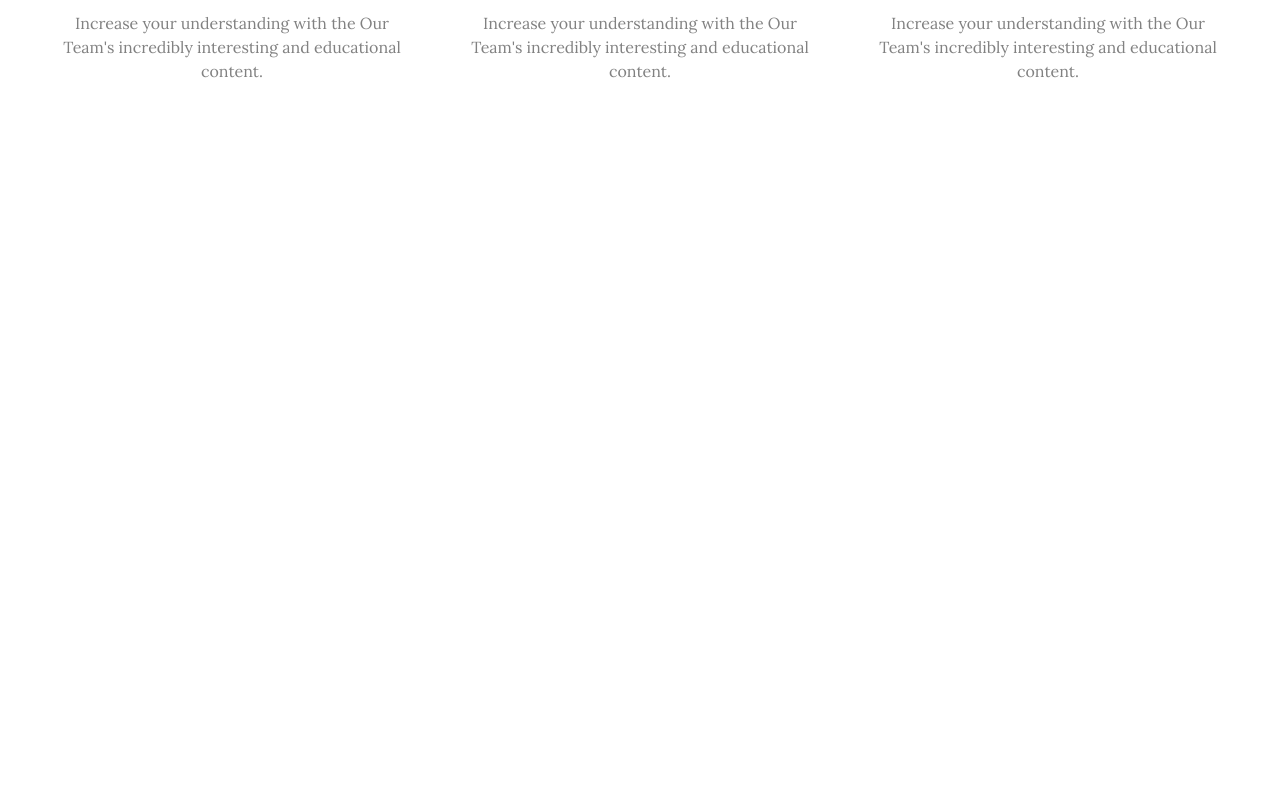
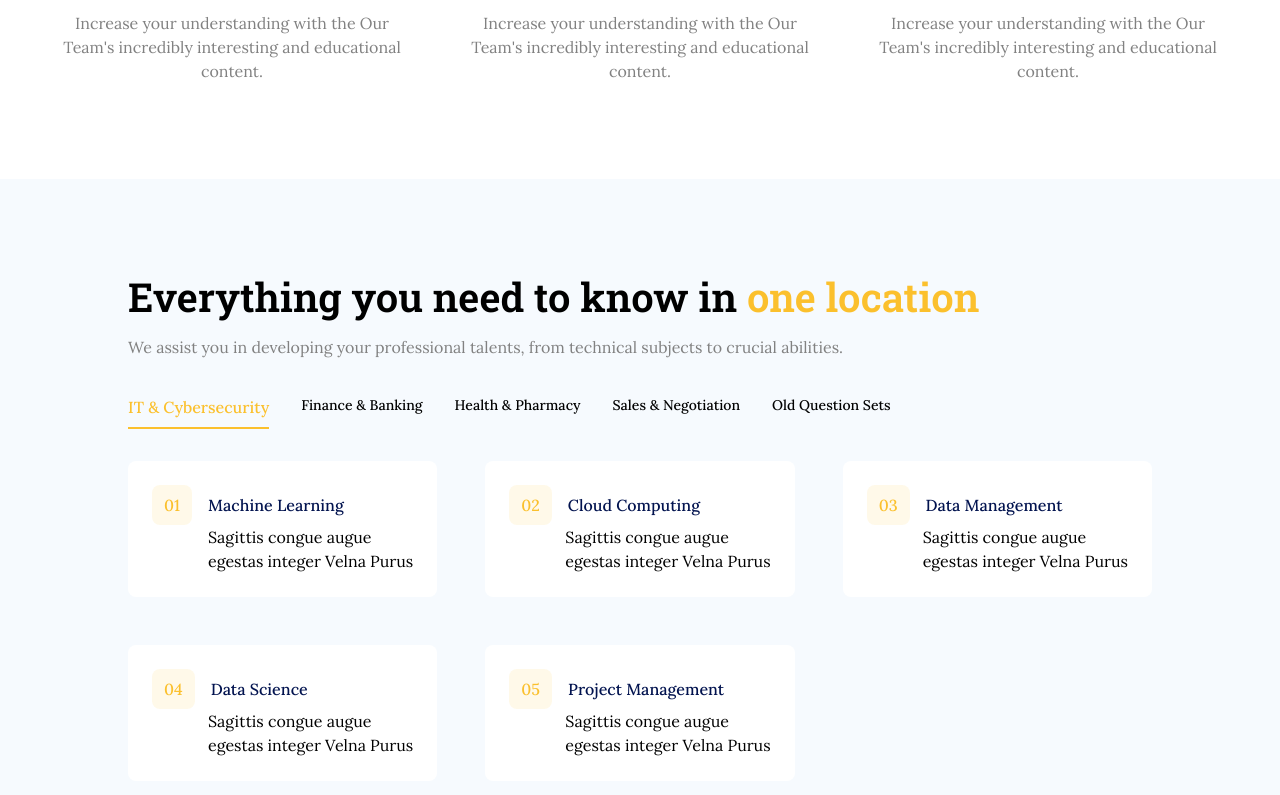
Before and after one commit to AnupamPoudel1/Turbomind, a Next.js app: page / in a window 1280 px wide. Shown: the part 1077-1872 px from the top of the page. Before the commit the page ends 1256 px from the top, so only its background shows below. Built offline with nearby package versions, Linux system fonts and the light colour scheme.

Commit message:
Feature: Added Question bank section

```diff
--- a/src/app/page.tsx
+++ b/src/app/page.tsx
@@ -1,6 +1,7 @@
 import Header from "@/sections/Header";
 import Hero from "@/sections/Hero";
 import ChooseUs from "@/sections/ChooseUs";
+import Questions from "@/sections/Questions";
 
 export default function Home() {
   return (
@@ -8,6 +9,7 @@ export default function Home() {
       <Header />
       <Hero />
       <ChooseUs />
+      <Questions />
     </div>
   );
 }
--- /dev/null
+++ b/src/components/CourseCards.tsx
@@ -0,0 +1,20 @@
+
+const CourseCards = ({ num, title, description }: { num: string; title: string; description: string }) => {
+    return (
+        <div className="p-6 rounded-lg bg-primary col-span-1 w-full h-max overflow-hidden">
+            <div className="flex justify-start items-center gap-4 text-base font-medium">
+                <div className="rounded-lg bg-secondary/10 text-secondary w-max py-2 px-3">
+                    {num}
+                </div>
+                <h4 className="flex flex-col text-tertiary">
+                    {title}
+                </h4>
+            </div>
+            <div className="text-base pl-14 h-12 overflow-hidden text-balance truncate">
+                {description}
+            </div>
+        </div>
+    )
+}
+
+export default CourseCards
--- a/src/components/SectionHeader.tsx
+++ b/src/components/SectionHeader.tsx
@@ -1,8 +1,9 @@
+import { twMerge } from "tailwind-merge";
 
-const SectionHeader = ({ title, titleYellow, description }: { title: string; titleYellow: string; description: string }) => {
+const SectionHeader = ({ title, titleYellow, description, className }: { title: string; titleYellow: string; description: string; className?: string }) => {
     return (
-        <div className="flex flex-col justify-center items-center text-center gap-3">
-            <h1 className="font-serif text-3xl font-semibold py-1">
+        <div className={twMerge("flex flex-col justify-center items-center text-center gap-3", className)}>
+            <h1 className="font-serif text-3xl lg:text-[2.5rem] font-semibold py-1">
                 {title} <span className="text-secondary">{titleYellow}</span>
             </h1>
             <p className="py-1 text-base text-text font-normal">
--- /dev/null
+++ b/src/sections/Questions.tsx
@@ -0,0 +1,96 @@
+import CourseCards from "@/components/CourseCards"
+import SectionHeader from "@/components/SectionHeader"
+
+const navLists = [
+    {
+        link: "#",
+        title: "Finance & Banking"
+    },
+    {
+        link: "#",
+        title: "Health & Pharmacy"
+    },
+    {
+        link: "#",
+        title: "Sales & Negotiation"
+    },
+    {
+        link: "#",
+        title: "Old Question Sets"
+    },
+]
+
+const courses = [
+    {
+        num: '01',
+        title: 'Machine Learning',
+        description: 'Sagittis congue augue egestas integer Velna Purus Fusce a magna suscipit nec egestas magna aliquam ipsum vitae purus justo lacus ligula ipsum primis cubilia donec undo augue luctus vitae egestas an aliquet molestie donec libero sapien dapibus congue tempor undo quisque fusce cursus neque and blandit.'
+    },
+    {
+        num: '02',
+        title: 'Cloud Computing',
+        description: 'Sagittis congue augue egestas integer Velna Purus Fusce a magna suscipit nec egestas magna aliquam ipsum vitae purus justo lacus ligula ipsum primis cubilia donec undo augue luctus vitae egestas an aliquet molestie donec libero sapien dapibus congue tempor undo quisque fusce cursus neque and blandit.'
+    },
+    {
+        num: '03',
+        title: 'Data Management',
+        description: 'Sagittis congue augue egestas integer Velna Purus Fusce a magna suscipit nec egestas magna aliquam ipsum vitae purus justo lacus ligula ipsum primis cubilia donec undo augue luctus vitae egestas an aliquet molestie donec libero sapien dapibus congue tempor undo quisque fusce cursus neque and blandit.'
+    },
+    {
+        num: '04',
+        title: 'Data Science',
+        description: 'Sagittis congue augue egestas integer Velna Purus Fusce a magna suscipit nec egestas magna aliquam ipsum vitae purus justo lacus ligula ipsum primis cubilia donec undo augue luctus vitae egestas an aliquet molestie donec libero sapien dapibus congue tempor undo quisque fusce cursus neque and blandit.'
+    },
+    {
+        num: '05',
+        title: 'Project Management',
+        description: 'Sagittis congue augue egestas integer Velna Purus Fusce a magna suscipit nec egestas magna aliquam ipsum vitae purus justo lacus ligula ipsum primis cubilia donec undo augue luctus vitae egestas an aliquet molestie donec libero sapien dapibus congue tempor undo quisque fusce cursus neque and blandit.'
+    }
+]
+
+const Questions = () => {
+    return (
+        <section className="flex flex-col justify-center items-center lg:items-start bg-quinary py-12 lg:py-24 px-4 lg:px-32 gap-8">
+            <SectionHeader
+                title='Everything you need to know in'
+                titleYellow='one location'
+                description='We assist you in developing your professional talents, from technical subjects to crucial abilities.'
+                className="lg:items-start lg:text-left"
+            />
+            <div className="flex justify-start w-full">
+                <nav className="flex flex-none gap-6 lg:gap-8 overflow-x-clip">
+                    <a
+                        href="#"
+                        className="text-sm lg:text-base font-medium pb-2 border-b-2 border-secondary text-secondary w-max"
+                    >
+                        IT & Cybersecurity
+                    </a>
+                    {
+                        navLists.map((list, index) => (
+                            <a
+                                key={index}
+                                href={list.link}
+                                className="text-sm font-medium pb-2 hover:text-secondary w-max"
+                            >
+                                {list.title}
+                            </a>
+                        ))
+                    }
+                </nav>
+            </div>
+            <div className="grid grid-cols-1 gap-6 w-full md:grid-cols-2 md:gap-9 lg:grid-cols-3 lg:gap-12">
+                {
+                    courses.map((course, index) => (
+                        <CourseCards
+                            num={course.num}
+                            title={course.title}
+                            description={course.description}
+                        />
+                    ))
+                }
+            </div>
+        </section>
+    )
+}
+
+export default Questions
--- a/tailwind.config.ts
+++ b/tailwind.config.ts
@@ -24,6 +24,7 @@ const config: Config = {
         secondary: "#FBC02D",
         tertiary: '#02134F',
         quaternary: '#ED8FE7',
+        quinary: '#F6FAFE',
         text: {
           DEFAULT: "#818181",
         },
```
